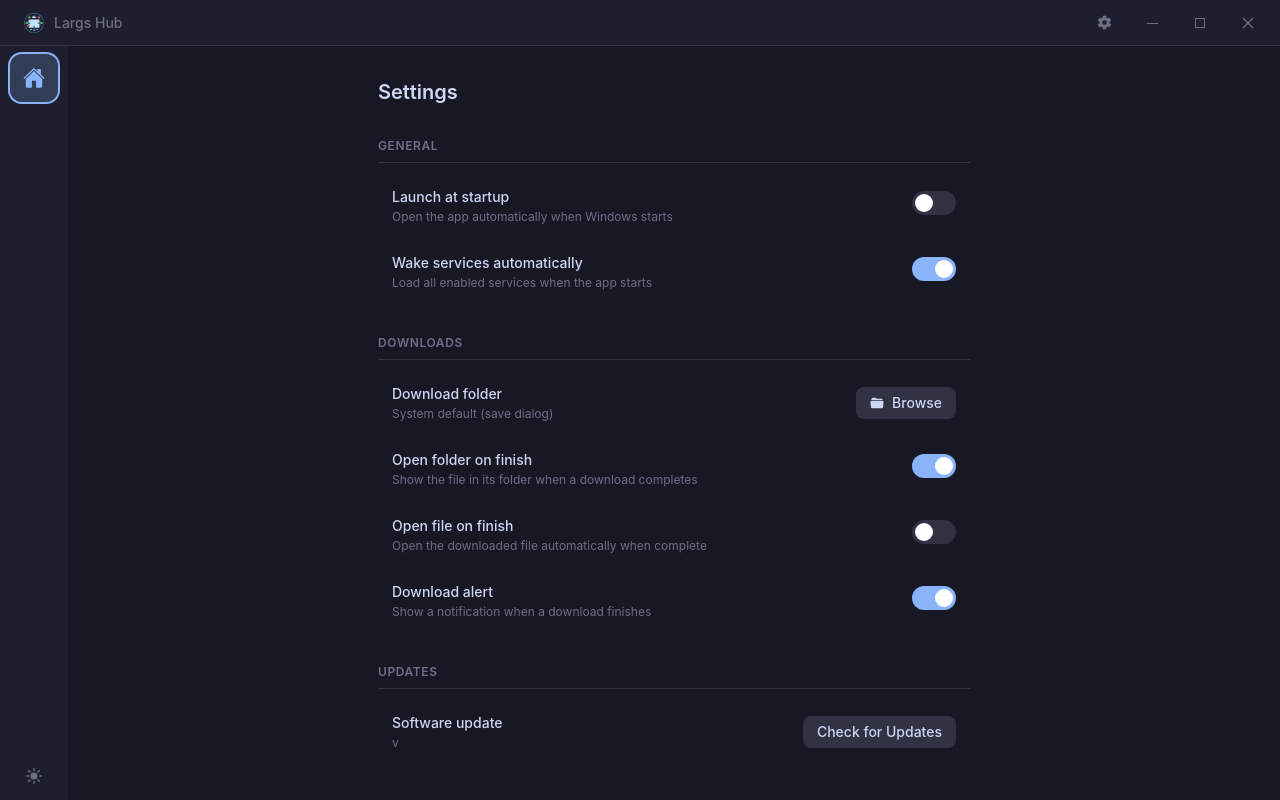
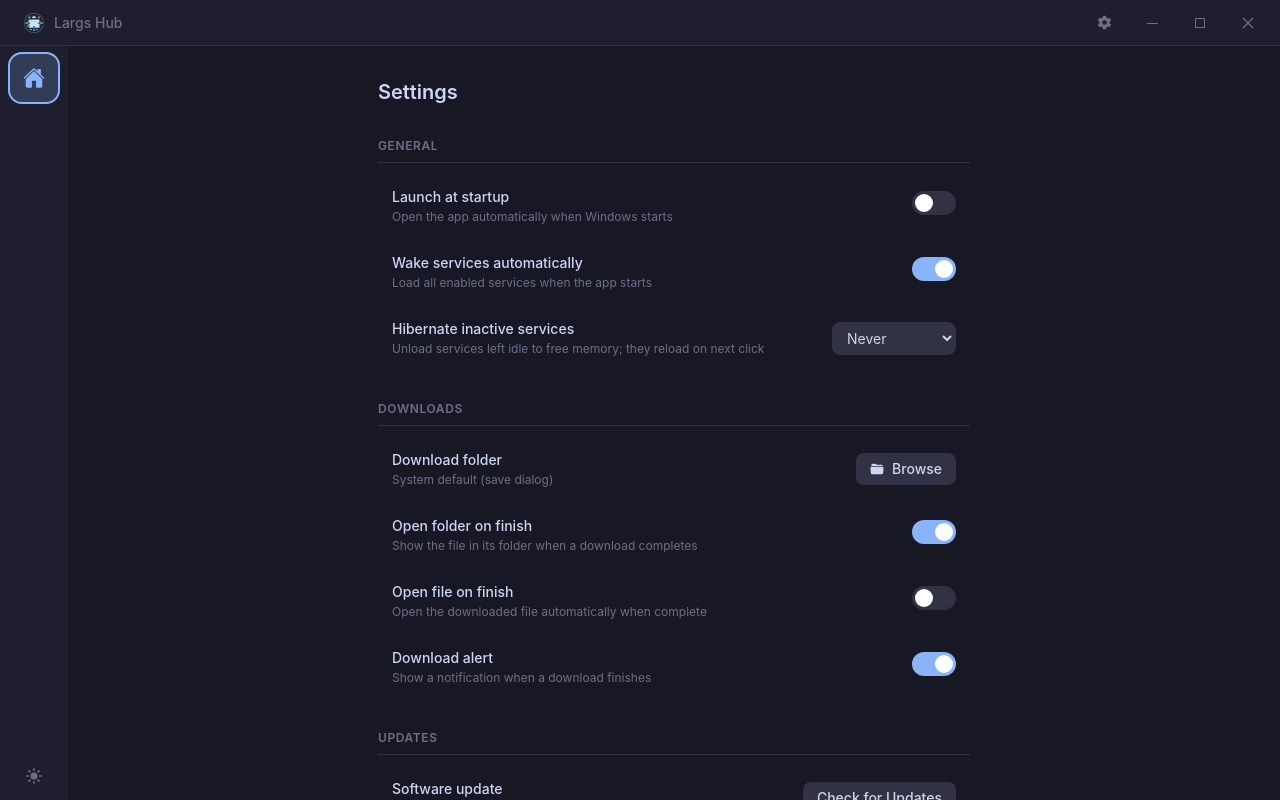
Before and after one commit to devlargs/largs-hub, a React (Vite) app: page / in a window 1280 px wide. Both pictures are taken after a click on the button 1104 px from the left and 22 px from the top of the page. Built offline with nearby package versions, Linux system fonts and the light colour scheme; the HTML template or start-up script is replaced by a standard one.

Commit message:
Feat: Implement UI for service hibernation setting

```diff
--- a/src/components/SettingsPage.tsx
+++ b/src/components/SettingsPage.tsx
@@ -12,6 +12,7 @@ export default function SettingsPage() {
     openFolderOnFinish: true,
     openFileOnFinish: false,
     downloadAlertOnFinish: true,
+    hibernateInactiveMinutes: 0,
   });
   const [updateStatus, setUpdateStatus] = useState<UpdateStatus>("idle");
   const [currentVersion, setCurrentVersion] = useState("");
@@ -79,6 +80,11 @@ export default function SettingsPage() {
     setSettings((s) => ({ ...s, [key]: next }));
   };
 
+  const handleHibernateChange = async (minutes: number) => {
+    await window.electronAPI.updateSetting("hibernateInactiveMinutes", minutes);
+    setSettings((s) => ({ ...s, hibernateInactiveMinutes: minutes }));
+  };
+
   return (
     <div
       className="overflow-auto"
@@ -116,6 +122,28 @@ export default function SettingsPage() {
               checked={settings.wakeServicesAutomatically}
               onChange={handleToggleWake}
             />
+          </SettingRow>
+
+          <SettingRow
+            label="Hibernate inactive services"
+            description="Unload services left idle to free memory; they reload on next click"
+          >
+            <select
+              value={settings.hibernateInactiveMinutes}
+              onChange={(e) => handleHibernateChange(Number(e.target.value))}
+              className="text-sm rounded-lg cursor-pointer outline-none"
+              style={{
+                padding: "6px 10px",
+                backgroundColor: "var(--sidebar-hover)",
+                color: "var(--text-primary)",
+                border: "1px solid var(--border)",
+              }}
+            >
+              <option value={0}>Never</option>
+              <option value={15}>After 15 min</option>
+              <option value={30}>After 30 min</option>
+              <option value={60}>After 1 hour</option>
+            </select>
           </SettingRow>
         </Section>
 
```
